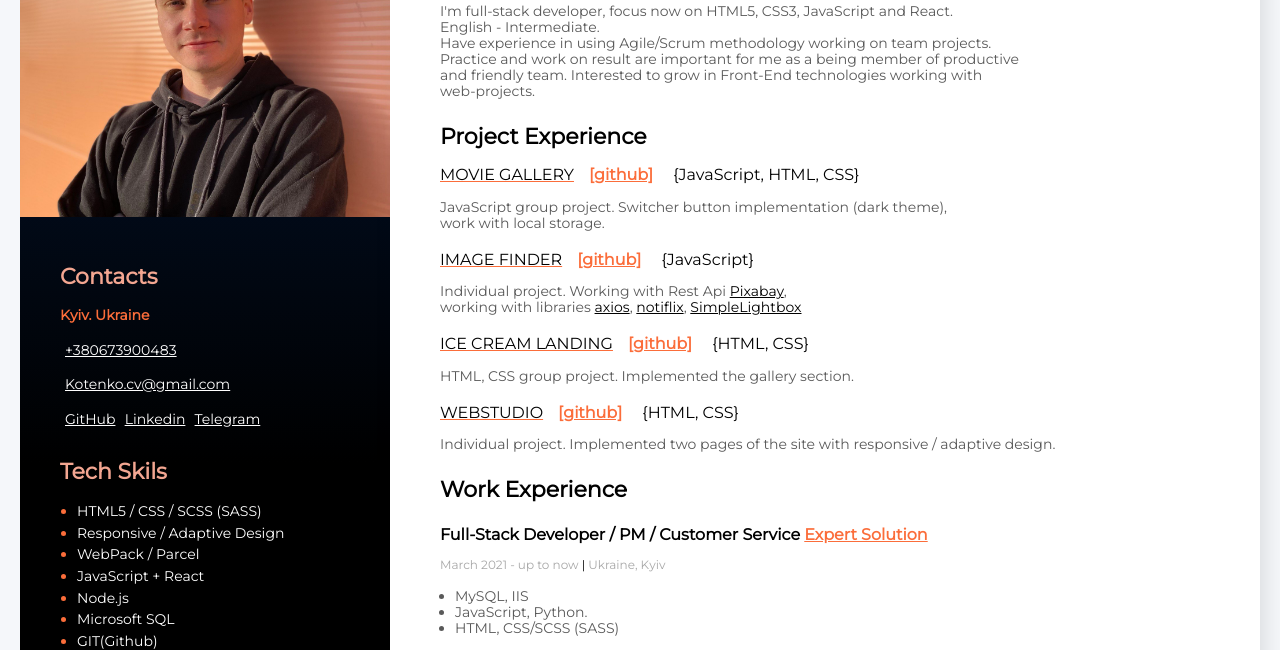
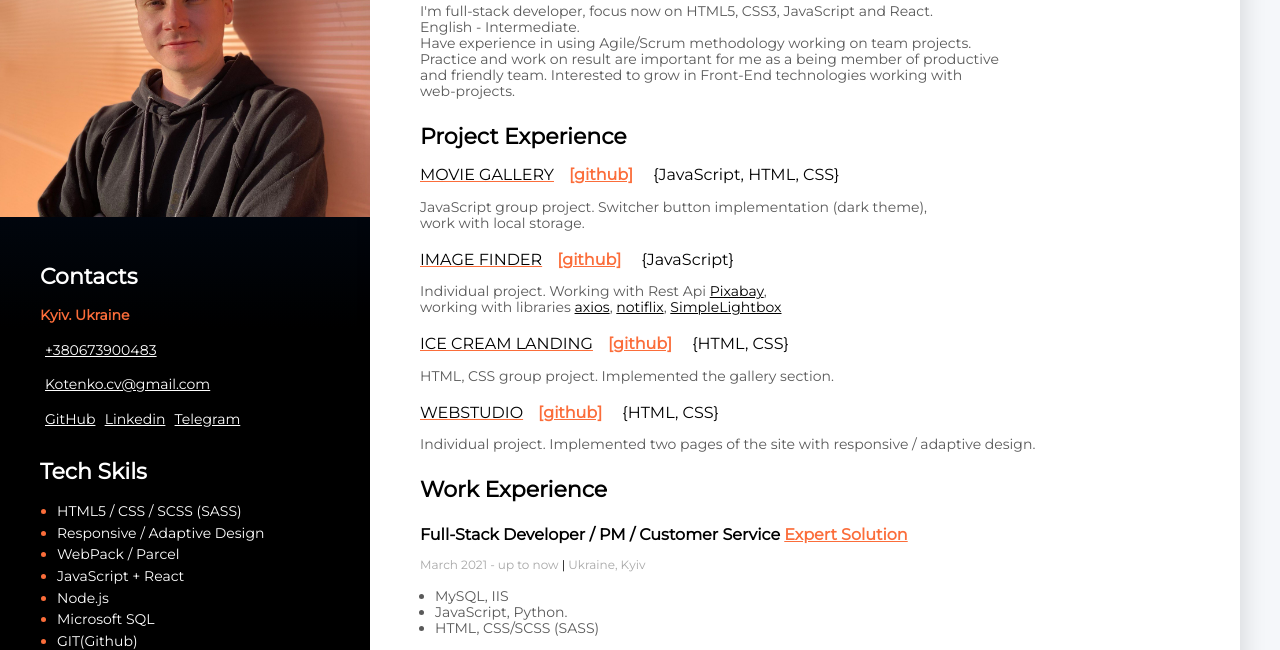
Before and after one commit to QwertyOkay/CV2022, a plain HTML site: page index.html in a window 1280 px wide. Shown: the part 151-801 px from the top of the page. Drawn offline with nearby package versions, Linux system fonts and the light colour scheme.

Commit message:
Update styles.css

```diff
--- a/styles/styles.css
+++ b/styles/styles.css
@@ -13,8 +13,7 @@ body {
     justify-content: center;
     flex-direction: row-reverse;
     width: 1240px;
-    height: 1754px;
-    margin: 0 auto;
+    /* margin: 0 auto; */
 }
 
 .main-content {
@@ -192,7 +191,7 @@ line-height: 1.15;
 }
 
 .sidabar-title{
-    color: #f3a691;
+    color: #fff;
     font-style: normal;
     font-weight: bold;
     font-size: 22px;
```
